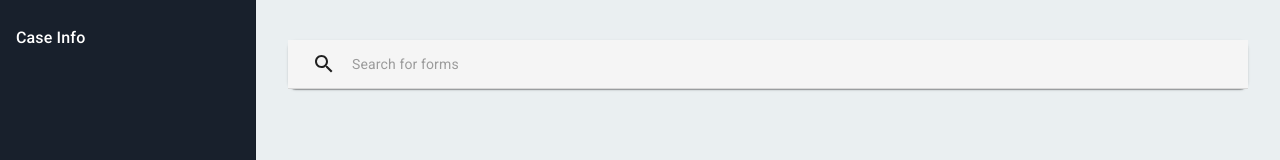
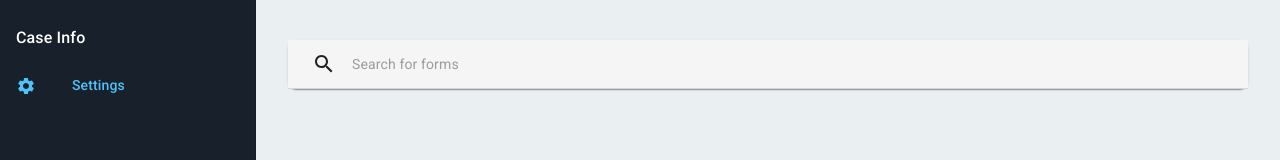
Before and after one commit to propriapersona/propriapersona-fe, a React (Create React App) app: page /dashboard in a window 1280 px wide. Shown: the part 152-312 px from the top of the page. Built offline with nearby package versions, Linux system fonts and the light colour scheme; sample sign-in values are in the browser's storage.

Commit message:
Minor home page update.

```diff
--- a/src/components/Login.js
+++ b/src/components/Login.js
@@ -36,6 +36,9 @@ const useStyles = makeStyles((theme) => ({
   textfield: {
     flexDirection: "column",
   },
+  container: {
+    backgroundColor: theme.palette.common.white,
+  },
 }));
 
 const Login = () => {
@@ -60,7 +63,7 @@ const Login = () => {
   };
 
   return (
-    <Container component="main" maxWidth="xs">
+    <Container component="main" maxWidth="xs" className={classes.container}>
       <div className={classes.paper}>
         {/* <Box
           component="form"
--- a/src/components/Navigator.js
+++ b/src/components/Navigator.js
@@ -7,6 +7,7 @@ import {
   ListItemText,
 } from "@material-ui/core";
 import HomeIcon from "@material-ui/icons/Home";
+import SettingsIcon from "@material-ui/icons/Settings";
 import FolderIcon from "@material-ui/icons/Folder";
 import { withStyles } from "@material-ui/core/styles";
 import clsx from "clsx";
@@ -86,6 +87,14 @@ const Navigator = (props) => {
             Case Info
           </ListItemText>
         </ListItem>
+        <ListItem button className={clsx(classes.item, classes.itemActiveItem)}>
+          <ListItemIcon>
+            <SettingsIcon />
+          </ListItemIcon>
+          <ListItemText classes={{ primary: classes.itemPrimary }}>
+            Settings
+          </ListItemText>
+        </ListItem>
       </List>
     </Drawer>
   );
```
